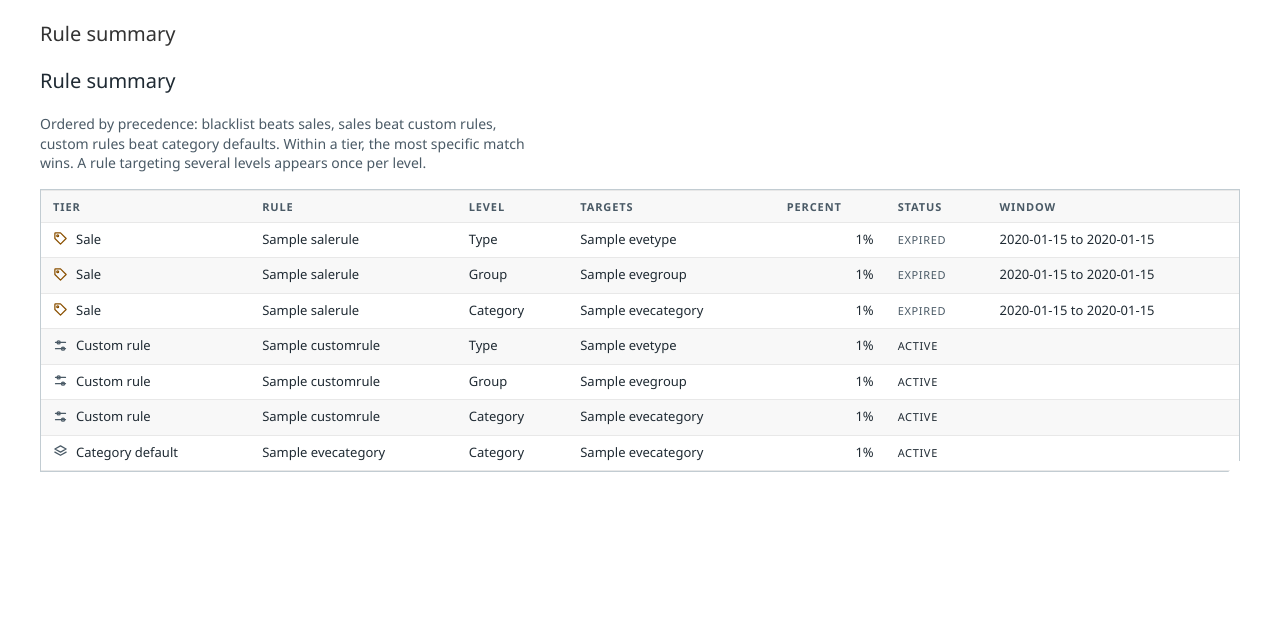
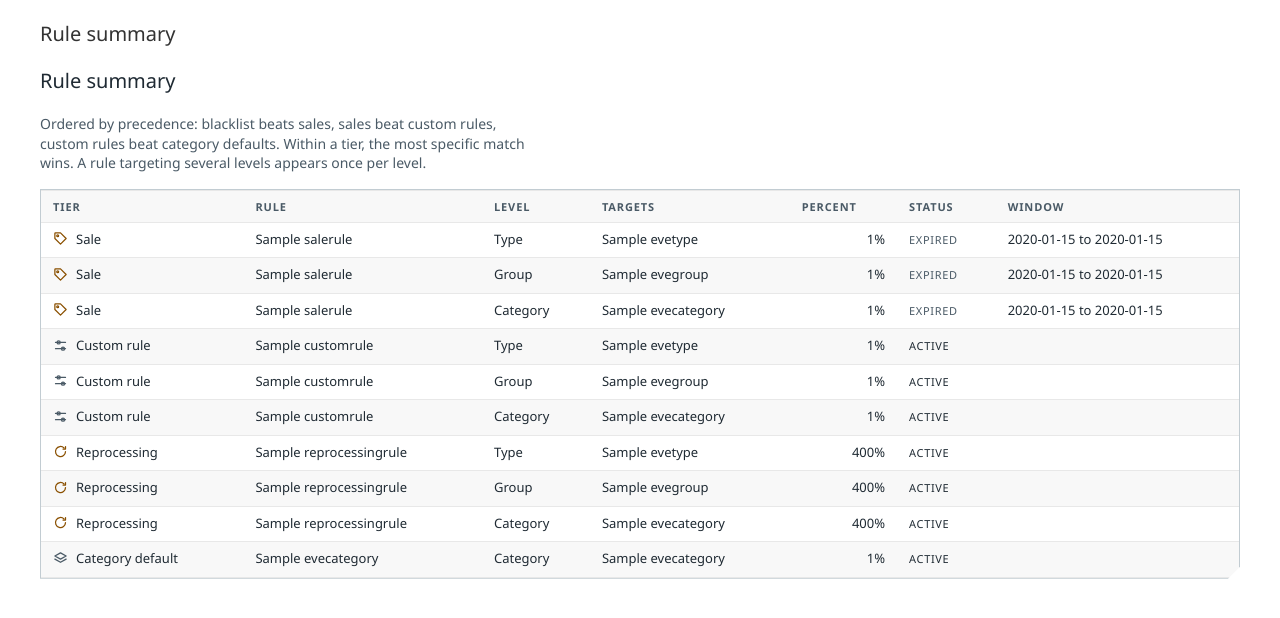
Before and after one commit to quagtus/eve-buyback, a Django app: page /admin/pricing/summary/ in a window 1280 px wide. Shown: the part 92-710 px from the top of the page. Run offline with Django 5.2, Linux system fonts and the light colour scheme; a user stored in the database is signed in; tables that the repository leaves empty hold one stand-in row (values such as "Sample post"); data that the repository does not hold is empty.

Commit message:
Show reprocessing rules on the rule summary page

```diff
--- a/pricing/templates/pricing/rule_summary.html
+++ b/pricing/templates/pricing/rule_summary.html
@@ -66,6 +66,7 @@ by AdminEnglishMiddleware.
   /* Selectors key off the icon slug, which is what rs-kind-{{ row.icon }} emits. */
   .rs-kind-ban .rs-icon { color: var(--rs-danger); }
   .rs-kind-tag .rs-icon { color: var(--rs-accent); }
+  .rs-kind-recycle .rs-icon { color: var(--rs-accent); }
 
   .rs-status { font-size: 11px; text-transform: uppercase; letter-spacing: .06em; }
   .rs-status-expired { color: var(--rs-muted); }
@@ -109,6 +110,8 @@ by AdminEnglishMiddleware.
                     <circle cx="12" cy="12" r="9"></circle><path d="M5.6 5.6l12.8 12.8"></path>
                   {% elif row.icon == "tag" %}
                     <path d="M3 12V4a1 1 0 0 1 1-1h8l9 9-9 9-9-9z"></path><circle cx="7.5" cy="7.5" r="1.5"></circle>
+                  {% elif row.icon == "recycle" %}
+                    <path d="M20 12a8 8 0 1 1-2.34-5.66"></path><path d="M20 4v4h-4"></path>
                   {% elif row.icon == "sliders" %}
                     <path d="M4 7h16M4 17h16"></path><circle cx="9" cy="7" r="2.5"></circle><circle cx="16" cy="17" r="2.5"></circle>
                   {% else %}
--- a/pricing/views.py
+++ b/pricing/views.py
@@ -6,10 +6,17 @@ match level so the winning rule is obvious.
 """
 
 from datetime import datetime
+from decimal import Decimal
 
 from django.shortcuts import render
 
-from pricing.models import BlacklistEntry, CategoryDefaultPercent, CustomRule, SaleRule
+from pricing.models import (
+    BlacklistEntry,
+    CategoryDefaultPercent,
+    CustomRule,
+    ReprocessingRule,
+    SaleRule,
+)
 
 LEVEL_ORDER = {"Type": 0, "Group": 1, "Category": 2}
 
@@ -20,6 +27,7 @@ KIND_ICONS = {
     "Sale": "tag",
     "Custom rule": "sliders",
     "Category default": "layers",
+    "Reprocessing": "recycle",
 }
 
 
@@ -56,6 +64,23 @@ def build_summary_rows(now: datetime) -> list[dict]:
                 "percent": sale.percent,
                 "status": _sale_status(sale, now),
                 "window": f"{sale.valid_from:%Y-%m-%d} to {sale.valid_to:%Y-%m-%d}",
+            })
+
+    for rule in ReprocessingRule.objects.prefetch_related(
+        "categories", "groups", "types"
+    ):
+        for level, names in _targets(rule):
+            rows.append({
+                "kind": "Reprocessing",
+                "label": rule.label,
+                "level": level,
+                "targets": names,
+                # Scaled to a percentage because the template renders this cell
+                # as "{{ row.percent|num_fmt }}%". A yield of 0.9063 is 90.63%
+                # recovery; passing the raw fraction would render "0.9063%".
+                "percent": rule.yield_rate * Decimal("100"),
+                "status": "active",
+                "window": "",
             })
 
     for rule in CustomRule.objects.prefetch_related("categories", "groups", "types"):
@@ -97,7 +122,13 @@ def build_summary_rows(now: datetime) -> list[dict]:
     for row in rows:
         row["icon"] = KIND_ICONS[row["kind"]]
 
-    kind_order = {"Blacklist": 0, "Sale": 1, "Custom rule": 2, "Category default": 3}
+    kind_order = {
+        "Blacklist": 0,
+        "Sale": 1,
+        "Custom rule": 2,
+        "Reprocessing": 3,
+        "Category default": 4,
+    }
     rows.sort(key=lambda r: (kind_order[r["kind"]], LEVEL_ORDER[r["level"]], r["label"]))
     return rows
 
```
Also changed, not shown: tests/pricing/test_summary_view.py (+42 -1 lines).
